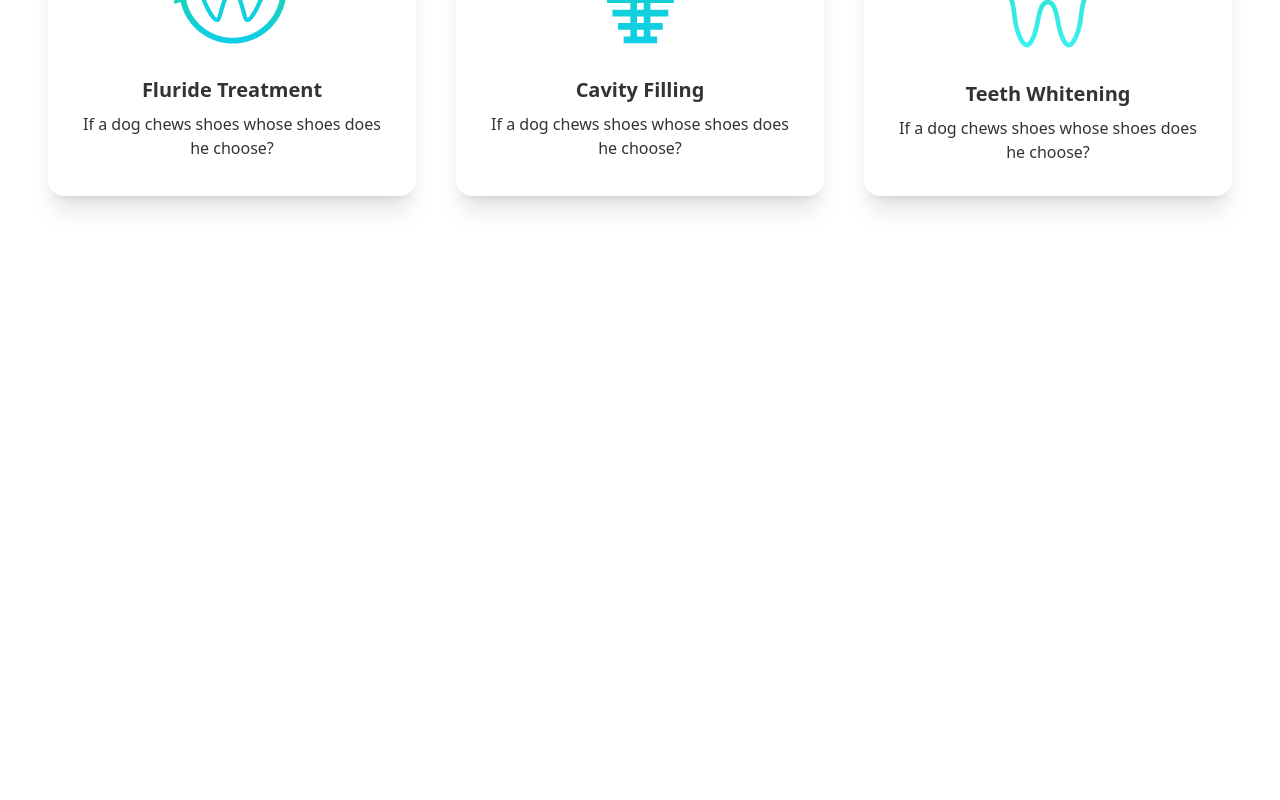
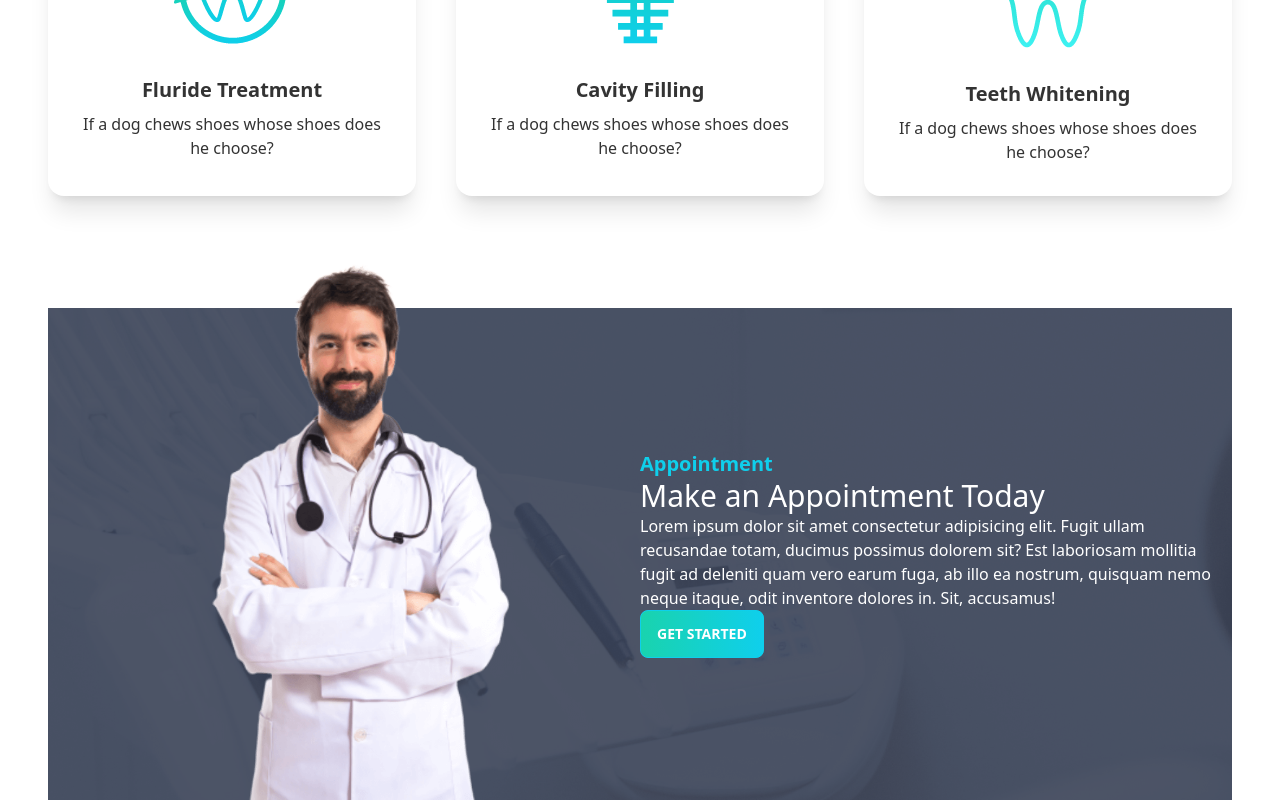
Before and after one commit to ShafiArnob/doctors-portal-ph, a React (Create React App) app in the folder doctors-appointment-client/: page / in a window 1280 px wide. Shown: the part 1299-2099 px from the top of the page. Before the commit the page ends 1607 px from the top, so only its background shows below. Built offline with nearby package versions, Linux system fonts and the light colour scheme.

Commit message:
home--make-appointment-section

```diff
--- a/doctors-appointment-client/src/Pages/Home/Banner.js
+++ b/doctors-appointment-client/src/Pages/Home/Banner.js
@@ -1,5 +1,6 @@
 import React from 'react';
 import chair from '../../assets/images/chair.png'
+import PrimaryBtn from '../Shared/PrimaryBtn';
 const Banner = () => {
   return (
     <div class="hero min-h-screen">
@@ -8,7 +9,7 @@
     <div>
       <h1 class="text-5xl font-bold">Your New Smile Starts Here</h1>
       <p class="py-6">Provident cupiditate voluptatem et in. Quaerat fugiat ut assumenda excepturi exercitationem quasi. In deleniti eaque aut repudiandae et a id nisi.</p>
-      <button class="btn btn-primary uppercase text-white font-bold bg-gradient-to-r from-secondary to-primary">Get Started</button>
+      <PrimaryBtn>Get Started</PrimaryBtn>
     </div>
   </div>
 </div>
--- a/doctors-appointment-client/src/Pages/Home/Home.js
+++ b/doctors-appointment-client/src/Pages/Home/Home.js
@@ -1,6 +1,7 @@
 import React from 'react';
 import Banner from './Banner';
 import Info from './Info';
+import MakeAppointment from './MakeAppointment';
 import Services from './Services';
 
 const Home = () => {
@@ -9,6 +10,7 @@
       <Banner></Banner>
       <Info></Info>
       <Services></Services>
+      <MakeAppointment></MakeAppointment>
     </div>
   );
 };
--- /dev/null
+++ b/doctors-appointment-client/src/Pages/Home/MakeAppointment.js
@@ -0,0 +1,25 @@
+import doctor from '../../assets/images/doctor.png'
+import appointment from '../../assets/images/appointment.png'
+import PrimaryBtn from '../Shared/PrimaryBtn';
+
+const MakeAppointment = () => {
+  return (
+    <section style={{
+      background:`url(${appointment})`
+    }} className='flex justify-center items-center'>
+      <div className='flex-1 hidden lg:block'>
+        <img className='mt-[-100px]' src={doctor}/>
+      </div>
+      <div className='flex-1'>
+        <h3 className='text-xl text-primary font-bold'>Appointment</h3>
+        <h2 className='text-3xl text-white'>Make an Appointment Today</h2>
+        <p className='text-white'>
+          Lorem ipsum dolor sit amet consectetur adipisicing elit. Fugit ullam recusandae totam, ducimus possimus dolorem sit? Est laboriosam mollitia fugit ad deleniti quam vero earum fuga, ab illo ea nostrum, quisquam nemo neque itaque, odit inventore dolores in. Sit, accusamus!
+        </p>
+        <PrimaryBtn>Get Started</PrimaryBtn>
+      </div>
+    </section>
+  );
+};
+
+export default MakeAppointment;
--- /dev/null
+++ b/doctors-appointment-client/src/Pages/Shared/PrimaryBtn.js
@@ -0,0 +1,9 @@
+import React from 'react';
+
+const PrimaryBtn = ({children}) => {
+  return (
+    <button class="btn btn-primary uppercase text-white font-bold bg-gradient-to-r from-secondary to-primary">{children}</button>
+  );
+};
+
+export default PrimaryBtn;
```
